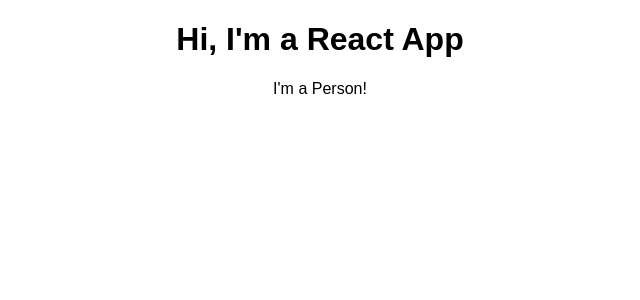
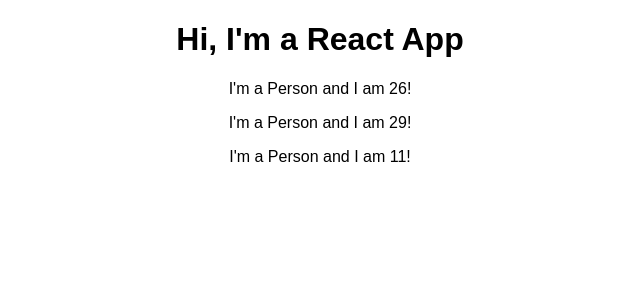
Before and after one commit to moriahhumphries/react-complete-guide, a React (Create React App) app: page / in a window 1280 px wide. Shown: the top 300 px of the page, without its empty margins (320-960 px from the left). Built offline with nearby package versions, Linux system fonts and the light colour scheme.

Commit message:
added math random to person function

```diff
--- a/src/App.js
+++ b/src/App.js
@@ -7,7 +7,9 @@
     return (
       <div className="App">
        <h1>Hi, I'm a React App</h1>
-        <Person/>
+        <Person name="Moriah" age="32"/>
+          <Person name="Andrew" age="35"/>
+          <Person name="Andrew" age="35"/>
       </div>
     );
   }
--- a/src/Person/Person.js
+++ b/src/Person/Person.js
@@ -1,7 +1,7 @@
 import React from 'react';
 
 const person = () => {
-    return <p>I'm a Person!</p>
-}
+    return <p>I'm a Person and I am {Math.floor(Math.random() * 30)}!</p>
+};
 
 export default person;
```
